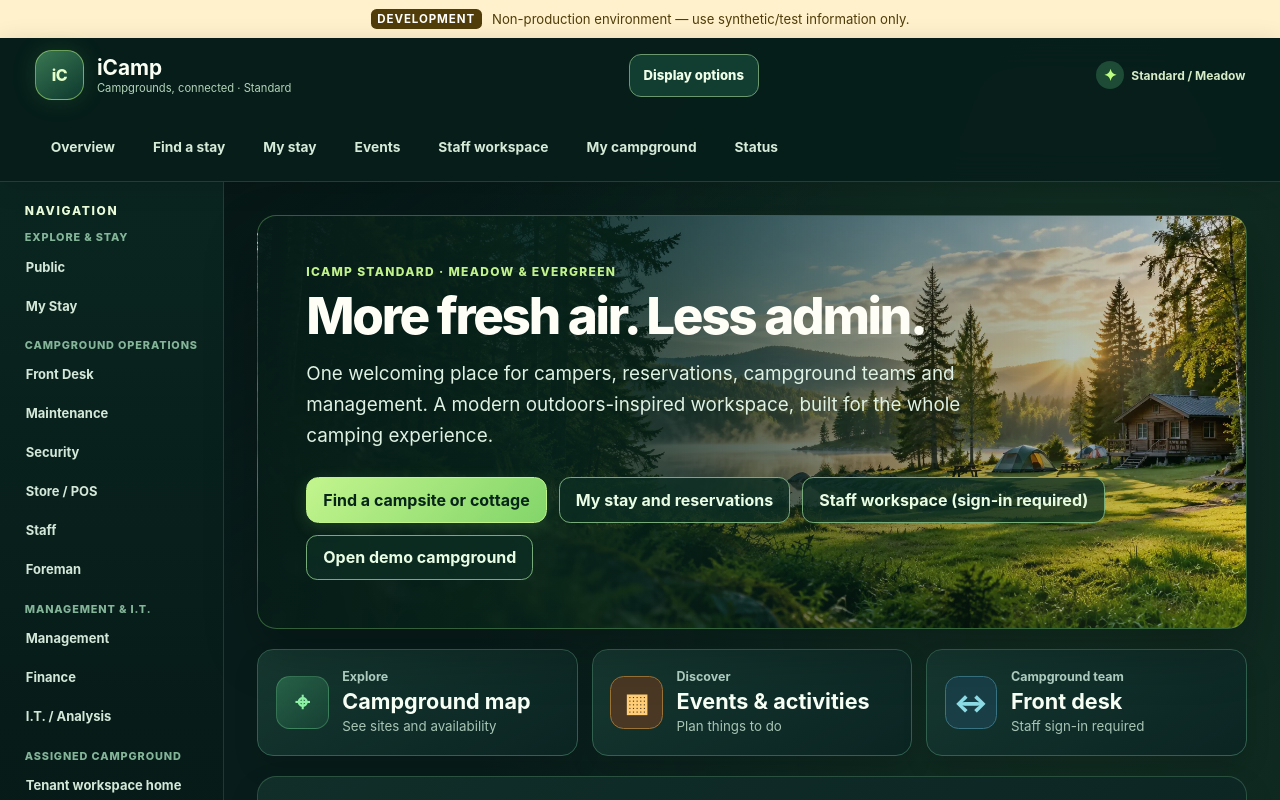
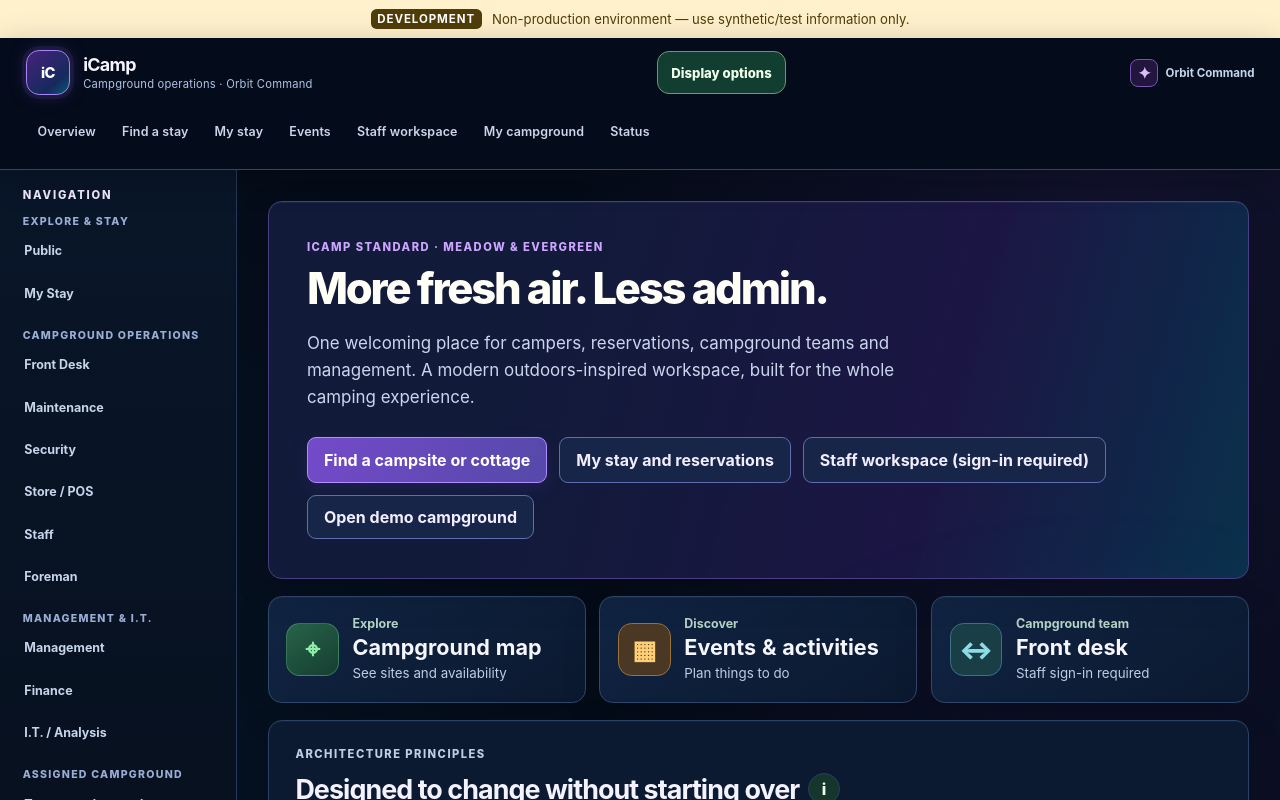
Before and after one commit to RosevearCreations/iCamp, a Next.js app: page / in a window 1280 px wide. Shown: the top 800 px of the page. Built offline with nearby package versions, Linux system fonts and the light colour scheme.

Commit message:
Build 247: apply Orbit Command to shared and Sysop shells

```diff
--- a/components/app-shell.tsx
+++ b/components/app-shell.tsx
@@ -29,7 +29,7 @@ export function AppShell({
   children: React.ReactNode;
 }>) {
   return (
-    <div className="app-shell" data-theme="standard">
+    <div className="app-shell" data-theme="standard" data-visual="orbit">
       <a className="skip-link" href="#main-content">
         Skip to main content
       </a>
@@ -43,7 +43,7 @@ export function AppShell({
           </span>
           <span>
             <strong>iCamp</strong>
-            <small>Campgrounds, connected · Standard</small>
+            <small>Campground operations · Orbit Command</small>
           </span>
         </Link>
 
@@ -62,7 +62,7 @@ export function AppShell({
           <span className="theme-marker" aria-hidden="true">
             ✦
           </span>
-          Standard / Meadow
+          Orbit Command
         </div>
       </header>
 
@@ -135,8 +135,8 @@ export function AppShell({
           </nav>
 
           <div className="sidebar__principle">
-            <strong>🌱 Standard theme</strong>
-            <span>Meadow & evergreen · Build 164</span>
+            <strong>✦ Orbit Command</strong>
+            <span>Midnight / violet / cyan · Build 247</span>
             <span className="sidebar__principle-subtle">
               Future themes will use the same status meanings and accessible
               layouts.
```
